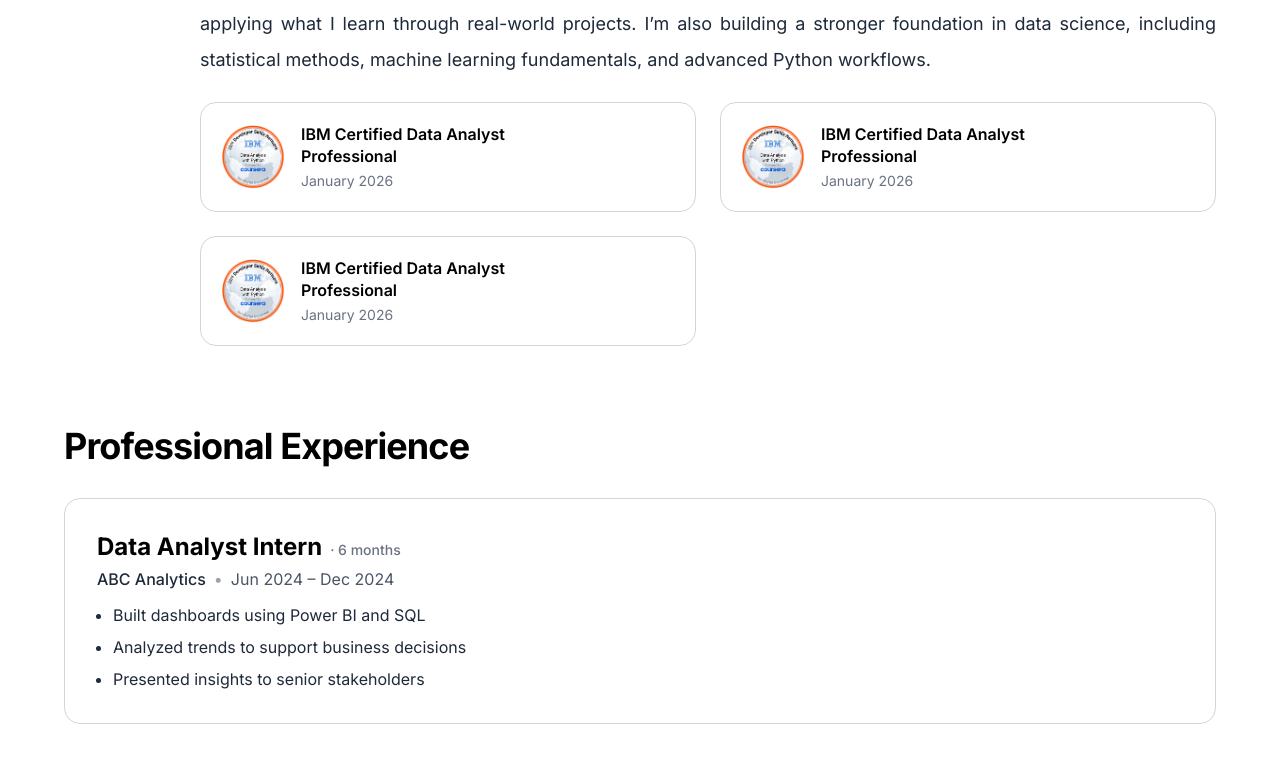
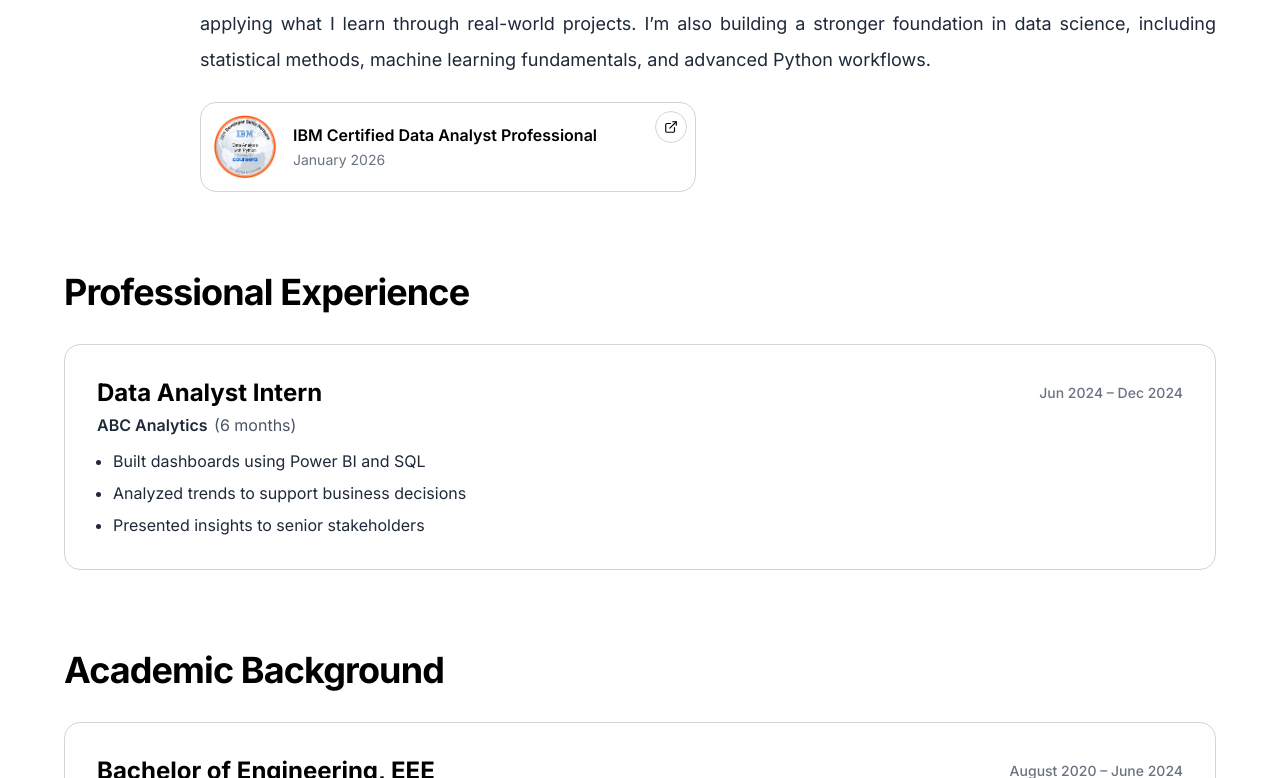
Before and after one commit to ijaihari/ds-portfolio, a React (Vite) app: page / in a window 1280 px wide. Shown: the part 1102-1880 px from the top of the page. Built offline with nearby package versions, Linux system fonts and the light colour scheme.

Commit message:
completed sections

```diff
--- a/src/App.jsx
+++ b/src/App.jsx
@@ -1,5 +1,6 @@
 
 import { AboutSection } from "./pages/AboutSection.jsx";
+import { AchievementsSection } from "./pages/AchievementsSection.jsx";
 import { ContactSection } from "./pages/ContactSection.jsx";
 import { HeroSection } from "./pages/HeroSection.jsx";
 import { Navbar } from "./pages/NavBar.jsx";
@@ -14,6 +15,7 @@
       <AboutSection />
       <SkillsSection />
       <ProjectsSection />
+      <AchievementsSection />
       <ContactSection />
     </div>
   );
--- a/src/components/AcademicCard.jsx
+++ b/src/components/AcademicCard.jsx
@@ -18,8 +18,8 @@
           {degree}
         </h3>
 
-        <span className="text-xs sm:text-sm
-                         font-medium text-gray-500">
+        <span className="text-sm sm:text-sm
+                       font-medium text-gray-500">
           {period}
         </span>
       </div>
--- /dev/null
+++ b/src/components/AchievementPostCard.jsx
@@ -0,0 +1,69 @@
+export function AchievementPostCard({
+  title,
+  description,
+  image,
+  date,
+  postLink,
+}) {
+  return (
+    <div className="group border border-gray-200 rounded-xl p-4 bg-white flex flex-col">
+
+      {/* Image wrapper with overlay */}
+      <div className="relative overflow-hidden rounded-lg border border-gray-200 mb-3">
+
+        {/* Date pill (TOP LEFT) */}
+        {date && (
+          <span
+            className="
+              absolute top-2 right-2 z-10
+              px-3 py-1
+              text-[11px] font-medium
+              rounded-full
+              bg-white/90 text-gray-700
+              border border-gray-300
+              backdrop-blur-sm
+            "
+          >
+            {date}
+          </span>
+        )}
+
+        {/* Image */}
+        <img
+          src={image}
+          alt={title}
+          className="
+            w-full aspect-[4/3] object-cover
+            transition-transform duration-300 ease-out
+            group-hover:scale-105
+          "
+          loading="lazy"
+        />
+      </div>
+
+      {/* Content */}
+      <h3 className="text-sm font-semibold text-black mb-1">
+        {title}
+      </h3>
+
+      <p className="text-xs text-gray-600 mb-3 line-clamp-2">
+        {description}
+      </p>
+
+      {/* Button */}
+      <a
+        href={postLink}
+        target="_blank"
+        rel="noopener noreferrer"
+        className="
+          mt-auto w-full text-center rounded-xl
+          border border-gray-300
+          py-2 text-xs font-semibold
+          hover:border-black transition-all duration-300
+        "
+      >
+        View Post
+      </a>
+    </div>
+  );
+}
--- a/src/components/CertificationCard.jsx
+++ b/src/components/CertificationCard.jsx
@@ -1,33 +1,59 @@
-export function CertificationCard({ title, subtitle, date, image }) {
+export function CertificationCard({
+  title,
+  issuer,
+  date,
+  image,
+  credLink,
+}) {
   return (
-    <div
-      className="flex items-center gap-4
-                 border border-gray-300
-                 rounded-2xl
-                 p-4 sm:p-5
-                 bg-white"
-    >
-      {/* Badge */}
+    <div className="group border border-gray-200 rounded-xl p-4 bg-white flex flex-col">
+
+      {/* Image */}
+      <div className="overflow-hidden rounded-lg border border-gray-200 mb-3">
         <img
           src={image}
-        alt={`${title} ${subtitle}`}
-        className="w-12 h-12 sm:w-14 sm:h-14 lg:w-16 lg:h-16
-                   object-contain shrink-0"
+          alt={title}
+          className="
+            w-full aspect-[4/3] object-contain
+            transition-transform duration-300 ease-out
+            group-hover:scale-105
+          "
           loading="lazy"
         />
+      </div>
 
-      {/* Text */}
-      <div>
-        <h4 className="text-sm sm:text-base
-                       font-semibold text-black leading-snug">
+      {/* Title */}
+      <h3 className="text-sm font-semibold text-black leading-snug mb-1">
         {title}
-          <br />
-          {subtitle}
-        </h4>
-        <p className="text-xs sm:text-sm text-gray-500 mt-1">
+      </h3>
+
+      {/* Issuer + Date (same row) */}
+      <div className="flex items-center justify-between mb-3">
+        <span className="text-xs text-gray-500">
+          {issuer}
+        </span>
+
+        {date && (
+          <span className="text-[11px] text-gray-400 whitespace-nowrap">
             {date}
-        </p>
+          </span>
+        )}
       </div>
+
+      {/* Button */}
+      <a
+        href={credLink}
+        target="_blank"
+        rel="noopener noreferrer"
+        className="
+          mt-auto w-full text-center rounded-xl
+          border border-black text-white bg-[#181717]
+          hover:bg-white hover:text-black transition-all duration-300
+          py-2 text-xs font-semibold
+        "
+      >
+        View Credentials
+      </a>
     </div>
   );
 }
--- /dev/null
+++ b/src/components/CertifiedCard.jsx
@@ -0,0 +1,61 @@
+import { FiExternalLink } from "react-icons/fi";
+
+export function CertifiedCard({ title, date, image, credLink }) {
+  return (
+    <div
+      className="
+        relative
+        flex items-center gap-4
+        border border-gray-300
+        rounded-2xl
+        p-4 sm:p-3
+        bg-white
+      "
+    >
+      {/* View button (TOP RIGHT) */}
+      {credLink && (
+        <a
+          href={credLink}
+          target="_blank"
+          rel="noopener noreferrer"
+          aria-label="View credential"
+          className="
+            absolute top-2 right-2
+            w-8 h-8
+            flex items-center justify-center
+            rounded-full
+            bg-white/90 text-black
+            border border-gray-300
+            backdrop-blur-sm
+            hover:bg-gray-100 transition-all duration-300
+          "
+        >
+          <FiExternalLink size={14} />
+        </a>
+      )}
+
+      {/* Badge */}
+      <img
+        src={image}
+        alt={title}
+        className="
+          w-12 h-12
+          sm:w-14 sm:h-14
+          lg:w-16 lg:h-16
+          object-contain shrink-0
+        "
+        loading="lazy"
+      />
+
+      {/* Text */}
+      <div>
+        <h4 className="text-sm sm:text-base font-semibold text-black leading-snug">
+          {title}
+        </h4>
+        <p className="text-xs sm:text-sm text-gray-500 mt-1">
+          {date}
+        </p>
+      </div>
+    </div>
+  );
+}
--- a/src/components/ProfessionalExperienceCard.jsx
+++ b/src/components/ProfessionalExperienceCard.jsx
@@ -7,45 +7,59 @@
 }) {
   return (
     <div
-      className="border border-gray-300 rounded-2xl mb-4
+      className="
+        border border-gray-300 rounded-2xl mb-4
         p-5 sm:p-6 lg:p-8
-                 transition-shadow
-                 hover:shadow-md"
+      "
     >
       {/* Header */}
       <div className="mb-3">
+
+        {/* Role + Period */}
+        <div className="flex flex-col sm:flex-row sm:items-center sm:justify-between gap-1 sm:gap-4">
           <h3
-          className="text-lg sm:text-xl lg:text-2xl
+            className="
+              text-lg sm:text-xl lg:text-2xl
               font-bold text-black
-                     flex flex-wrap items-baseline gap-2"
+            "
           >
-          <span>{role}</span>
-          <span
-            className="text-sm sm:text-sm
-                       font-medium text-gray-500"
-          >
-            · {experienceYears}
-          </span>
+            {role}
           </h3>
 
+          <span
+            className="
+              text-sm
+              font-medium
+              text-gray-500
+              sm:whitespace-nowrap
+            "
+          >
+            {period}
+          </span>
+        </div>
+
+        {/* Company + Experience Years */}
         <p
-          className="text-sm sm:text-base
-                     text-gray-600 mt-1"
+          className="
+            text-sm sm:text-base
+            text-gray-600 mt-1
+          "
         >
-          <span className="font-medium text-gray-800">
+          <span className="font-semibold text-gray-800">
             {company}
           </span>
-          <span className="mx-2 text-gray-400">•</span>
-          <span>{period}</span>
+          <span className="mx-0.5"> ({experienceYears})</span>
         </p>
       </div>
 
       {/* Points */}
       <ul
-        className="list-disc pl-4
+        className="
+          list-disc pl-4
           space-y-2
           text-sm sm:text-base
-                   text-gray-800"
+          text-gray-800
+        "
       >
         {points.map((point, index) => (
           <li key={index}>{point}</li>
--- a/src/components/ProfileIntro.jsx
+++ b/src/components/ProfileIntro.jsx
@@ -1,28 +1,15 @@
-import { CertificationCard } from "./CertificationCard";
+import { CertifiedCard } from "./CertifiedCard";
 
 export function ProfileIntro({ imageSrc, description }) {
-    const certifications = [
+    const Certified = [
         {
             id: 1,
-            title: "IBM Certified Data Analyst",
-            subtitle: "Professional",
+            title: "IBM Certified Data Analyst Professional",
             date: "January 2026",
             image: "/badges/data-analysis-with-python.png",
-        },
-        {
-            id: 2,
-            title: "IBM Certified Data Analyst",
-            subtitle: "Professional",
-            date: "January 2026",
-            image: "/badges/data-analysis-with-python.png",
-        },
-        {
-            id: 3,
-            title: "IBM Certified Data Analyst",
-            subtitle: "Professional",
-            date: "January 2026",
-            image: "/badges/data-analysis-with-python.png",
-        },
+            credLink: "https://www.credly.com/",
+        }
+
     ];
 
     return (
@@ -48,7 +35,7 @@
                     loading="lazy"
                 />
 
-                {/* RIGHT: Description + Certifications */}
+                {/* RIGHT: Description + Certified */}
                 <div className="flex flex-col gap-6">
 
                     {/* Description */}
@@ -58,15 +45,16 @@
                         {description}
                     </p>
 
-                    {/* Certifications aligned with description */}
+                    {/* Certified */}
                     <div className="grid grid-cols-1 sm:grid-cols-2 gap-4 sm:gap-6">
-                        {certifications.map((cert) => (
-                            <CertificationCard
+                        {Certified.map((cert) => (
+                            <CertifiedCard
                                 key={cert.id}
                                 title={cert.title}
                                 subtitle={cert.subtitle}
                                 date={cert.date}
                                 image={cert.image}
+                                credLink={cert.credLink}
                             />
                         ))}
                     </div>
--- a/src/components/SkillPills.jsx
+++ b/src/components/SkillPills.jsx
@@ -3,7 +3,7 @@
     <div className="flex flex-col gap-3">
 
       {/* Category title */}
-      <h3 className="text-sm sm:text-base font-semibold text-black">
+      <h3 className="text-lg sm:text-xl font-semibold text-black">
         {title}
       </h3>
 
--- a/src/index.css
+++ b/src/index.css
@@ -1,5 +1,10 @@
 html {
   scroll-behavior: smooth;
+}
+* {
+  -webkit-tap-highlight-color: transparent;
+  -webkit-focus-ring-color: transparent;
+  outline: none;
 }
 
 body {
--- /dev/null
+++ b/src/pages/AchievementsSection.jsx
@@ -0,0 +1,150 @@
+import { useState } from "react";
+import { SectionTitle } from "../components/SectionTitle";
+import { CertificationCard } from "../components/CertificationCard";
+import { AchievementPostCard } from "../components/AchievementPostCard";
+
+export function AchievementsSection() {
+  const certifications = [
+    {
+      title: "IBM Certified Data Analyst",
+      issuer: "IBM",
+      date: "23 March 2025",
+      image: "posts/image.png",
+      credLink: "",
+    },
+    {
+      title: "IBM Certified Data Analyst",
+      issuer: "IBM",
+      date: "23 March 2025",
+      image: "posts/image.png",
+      credLink: "",
+    },
+    {
+      title: "IBM Certified Data Analyst",
+      issuer: "IBM",
+      date: "23 March 2025",
+      image: "posts/image.png",
+      credLink: "",
+    },
+    {
+      title: "IBM Certified Data Analyst",
+      issuer: "IBM",
+      date: "23 March 2025",
+      image: "posts/image.png",
+      credLink: "",
+    },
+
+  ];
+
+  const achievements = [
+    {
+      title: "Completed IBM Data Analyst Program",
+      description: "Shared my journey and key takeaways.",
+      date: "March 2025",
+      image: "certificates/image.png",
+      postLink: "",
+    },
+     {
+      title: "Completed IBM Data Analyst Program",
+      description: "Shared my journey and key takeaways.",
+      date: "March 2025",
+      image: "certificates/image.png",
+      postLink: "",
+    },
+     {
+      title: "Completed IBM Data Analyst Program",
+      description: "Shared my journey and key takeaways.",
+      date: "March 2025",
+      image: "certificates/image.png",
+      postLink: "",
+    },
+     {
+      title: "Completed IBM Data Analyst Program",
+      description: "Shared my journey and key takeaways.",
+      date: "March 2025",
+      image: "certificates/image.png",
+      postLink: "",
+    },
+     {
+      title: "Completed IBM Data Analyst Program",
+      description: "Shared my journey and key takeaways.",
+      date: "March 2025",
+      image: "certificates/image.png",
+      postLink: "",
+    },
+     {
+      title: "Completed IBM Data Analyst Program",
+      description: "Shared my journey and key takeaways.",
+      date: "March 2025",
+      image: "certificates/image.png",
+      postLink: "",
+    },
+
+  ];
+
+  // 👇 show 1 row initially = 3 cards
+  const ROW_SIZE = 3;
+  const [visibleRows, setVisibleRows] = useState(1);
+
+  const visiblePosts = achievements.slice(0, visibleRows * ROW_SIZE);
+  const canShowMore = visiblePosts.length < achievements.length;
+
+  return (
+    <section
+      id="achievements"
+      className="py-12 sm:py-16 lg:py-20 px-4 sm:px-6 lg:px-8 scroll-mt-24"
+    >
+      <div className="max-w-6xl mx-auto">
+
+        <SectionTitle
+          title="Achievements"
+          subtitle="Certifications and public highlights"
+        />
+
+        {/* ===== Certifications ===== */}
+        <div className="mb-14">
+          <h3 className="text-lg sm:text-xl font-semibold text-black mb-6">
+            Certifications
+          </h3>
+
+          <div className="grid grid-cols-1 sm:grid-cols-2 lg:grid-cols-3 gap-4">
+            {certifications.map((cert, index) => (
+              <CertificationCard key={index} {...cert} />
+            ))}
+          </div>
+        </div>
+
+        {/* ===== Achievement Posts ===== */}
+        <div>
+          <h3 className="text-lg sm:text-xl font-semibold text-black mb-6">
+            Highlights & Posts
+          </h3>
+
+          <div className="grid grid-cols-1 sm:grid-cols-2 lg:grid-cols-3 gap-4">
+            {visiblePosts.map((post, index) => (
+              <AchievementPostCard key={index} {...post} />
+            ))}
+          </div>
+
+          {canShowMore && (
+            <button
+              onClick={() => setVisibleRows((r) => r + 1)}
+              className="
+                mt-6
+                mx-auto
+                block
+                rounded-2xl cursor-pointer
+                px-6 py-2.5
+                border border-black text-white bg-[#181717] shadow-sm backdrop-blur-md
+              hover:bg-white hover:text-black transition-all duration-300
+              "
+            >
+              View more posts
+            </button>
+          )}
+        </div>
+
+      </div>
+    </section>
+  );
+}
```
Also changed, not shown: public/certificates/image.png (added), public/posts/image.png (added), src/pages/ProjectsSection.jsx (line endings or trailing spaces). Lines whose indentation alone changed are shown as unchanged.
